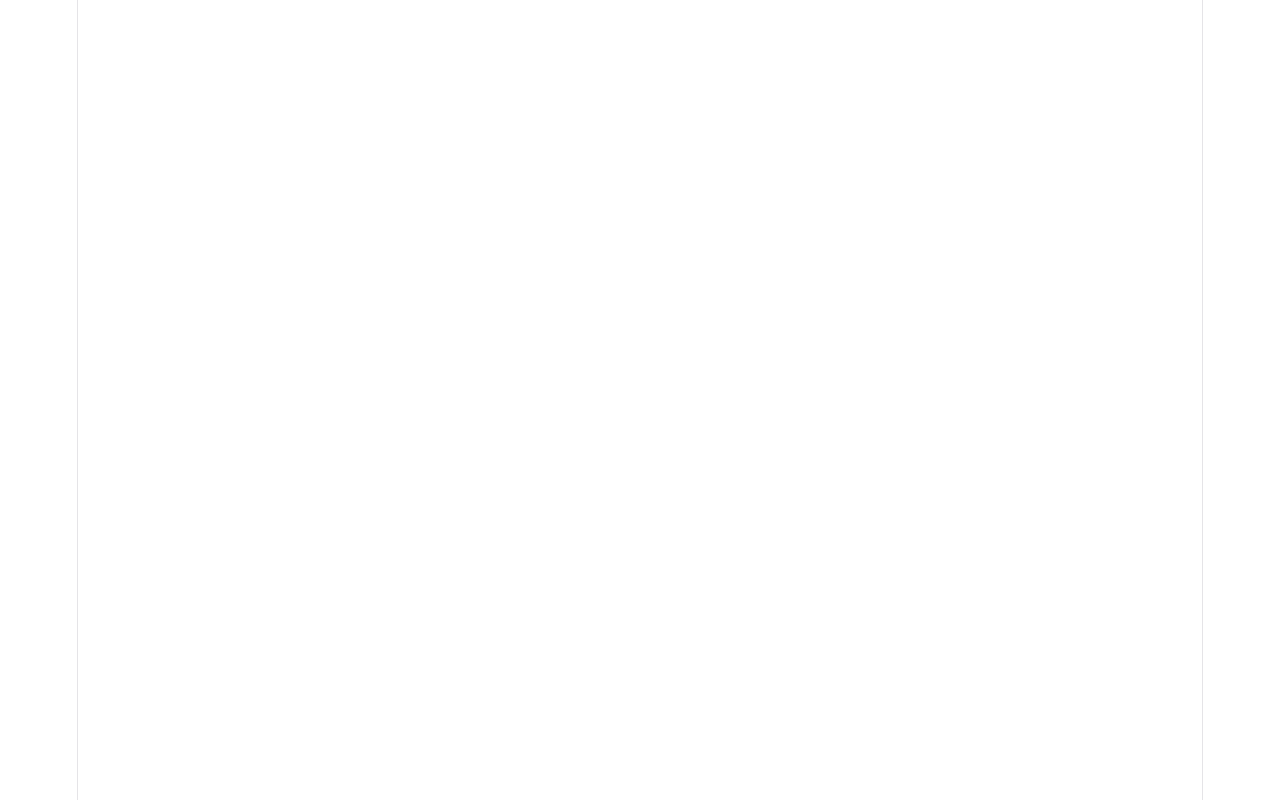
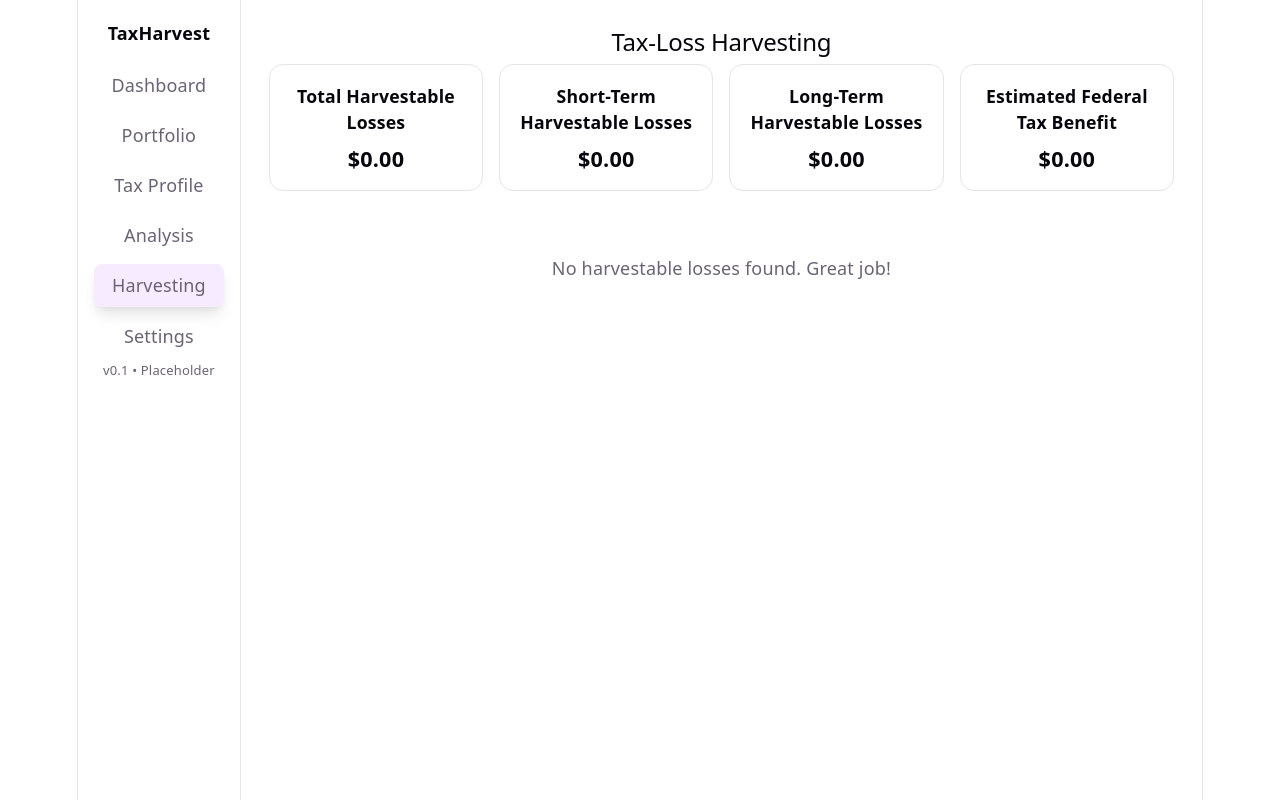
Before and after one commit to pradeepakkineni-sketch/TaxHarvest, a React (Vite) app in the folder frontend/: page /harvesting in a window 1280 px wide. Before the commit this address had no page. Built offline with nearby package versions, Linux system fonts and the light colour scheme.

Commit message:
Improve portfolio table input layout

```diff
--- a/frontend/src/App.tsx
+++ b/frontend/src/App.tsx
@@ -5,6 +5,7 @@ import Dashboard from './pages/Dashboard'
 import Portfolio from './pages/Portfolio'
 import TaxProfile from './pages/TaxProfile'
 import Analysis from './pages/Analysis'
+import TaxLossHarvesting from './pages/TaxLossHarvesting'
 import Settings from './pages/Settings'
 
 export default function App() {
@@ -17,6 +18,7 @@ export default function App() {
             <Route path="portfolio" element={<Portfolio />} />
             <Route path="tax-profile" element={<TaxProfile />} />
             <Route path="analysis" element={<Analysis />} />
+            <Route path="harvesting" element={<TaxLossHarvesting />} />
             <Route path="settings" element={<Settings />} />
           </Route>
         </Routes>
--- a/frontend/src/components/Sidebar.tsx
+++ b/frontend/src/components/Sidebar.tsx
@@ -10,6 +10,7 @@ export default function Sidebar() {
         <NavLink to="/portfolio" className="nav-item">Portfolio</NavLink>
         <NavLink to="/tax-profile" className="nav-item">Tax Profile</NavLink>
         <NavLink to="/analysis" className="nav-item">Analysis</NavLink>
+        <NavLink to="/harvesting" className="nav-item">Harvesting</NavLink>
         <NavLink to="/settings" className="nav-item">Settings</NavLink>
       </nav>
       <div className="sb-footer">v0.1 • Placeholder</div>
--- /dev/null
+++ b/frontend/src/pages/TaxLossHarvesting.tsx
@@ -0,0 +1,119 @@
+import { useMemo } from 'react'
+import { usePortfolio } from '../context/PortfolioContext'
+
+const SHORT_TERM_RATE = 0.24
+const LONG_TERM_RATE = 0.15
+
+export default function TaxLossHarvesting() {
+  const portfolio = usePortfolio()
+
+  const harvestableLots = useMemo(() => {
+    return portfolio.calculated
+      .filter((tx) => tx.gainLoss < 0)
+      .map((tx) => {
+        const loss = Math.abs(tx.gainLoss)
+        const estimatedBenefit =
+          tx.taxClassification === 'Short-Term'
+            ? loss * SHORT_TERM_RATE
+            : loss * LONG_TERM_RATE
+        return {
+          ...tx,
+          loss,
+          estimatedBenefit,
+        }
+      })
+  }, [portfolio.calculated])
+
+  const summary = useMemo(() => {
+    let totalHarvestable = 0
+    let stHarvestable = 0
+    let ltHarvestable = 0
+    let totalBenefit = 0
+
+    harvestableLots.forEach((lot) => {
+      totalHarvestable += lot.loss
+      totalBenefit += lot.estimatedBenefit
+      if (lot.taxClassification === 'Short-Term') {
+        stHarvestable += lot.loss
+      } else {
+        ltHarvestable += lot.loss
+      }
+    })
+
+    return {
+      totalHarvestable,
+      stHarvestable,
+      ltHarvestable,
+      totalBenefit,
+    }
+  }, [harvestableLots])
+
+  return (
+    <section>
+      <h2>Tax-Loss Harvesting</h2>
+
+      <div className="summary-cards">
+        <div className="summary-card">
+          <h3>Total Harvestable Losses</h3>
+          <div className="amount">${summary.totalHarvestable.toFixed(2)}</div>
+        </div>
+        <div className="summary-card">
+          <h3>Short-Term Harvestable Losses</h3>
+          <div className="amount">${summary.stHarvestable.toFixed(2)}</div>
+        </div>
+        <div className="summary-card">
+          <h3>Long-Term Harvestable Losses</h3>
+          <div className="amount">${summary.ltHarvestable.toFixed(2)}</div>
+        </div>
+        <div className="summary-card">
+          <h3>Estimated Federal Tax Benefit</h3>
+          <div className="amount">${summary.totalBenefit.toFixed(2)}</div>
+        </div>
+      </div>
+
+      {harvestableLots.length === 0 ? (
+        <div className="empty-state">
+          <p>No harvestable losses found. Great job!</p>
+        </div>
+      ) : (
+        <div className="table-card">
+          <p className="note">
+            Estimated tax benefit calculated at 24% for short-term losses and 15% for long-term losses.
+            <br />
+            Does not include wash sale detection or state tax.
+          </p>
+          <table className="harvestable-lots">
+            <thead>
+              <tr>
+                <th>Ticker</th>
+                <th>Shares</th>
+                <th>Buy Date</th>
+                <th>Sell Date</th>
+                <th>Loss</th>
+                <th>Tax Classification</th>
+                <th>Estimated Tax Benefit (24%/15%)</th>
+              </tr>
+            </thead>
+            <tbody>
+              {harvestableLots.map((lot) => (
+                <tr key={lot.id}>
+                  <td className="ticker">{lot.ticker || '—'}</td>
+                  <td className="shares">{lot.shares.toFixed(2)}</td>
+                  <td className="date">{lot.buyDate || '—'}</td>
+                  <td className="date">{lot.sellDate || '—'}</td>
+                  <td className="loss">-${lot.loss.toFixed(2)}</td>
+                  <td className="classification">
+                    <span className={`badge ${lot.taxClassification.toLowerCase()}`}>
+                      {lot.taxClassification}
+                    </span>
+                  </td>
+                  <td className="benefit">${lot.estimatedBenefit.toFixed(2)}</td>
+                </tr>
+              ))}
+            </tbody>
+          </table>
+        </div>
+      )}
+    </section>
+  )
+}
--- a/frontend/src/styles/layout.css
+++ b/frontend/src/styles/layout.css
@@ -46,9 +46,31 @@
 .card { padding: 18px; border: 1px solid var(--border); border-radius: 12px; text-align: left; background: var(--bg); }
 .card .big { font-size: 20px; font-weight: 600; margin-top: 8px; color: var(--text-h); }
 
-.table-card { padding: 12px; border: 1px solid var(--border); border-radius: 12px; background: var(--bg); }
-.holdings { width: 100%; border-collapse: collapse; }
-.holdings th, .holdings td { text-align: left; padding: 10px 8px; border-bottom: 1px solid var(--border); }
+.table-card { padding: 12px; border: 1px solid var(--border); border-radius: 12px; background: var(--bg); overflow-x: auto; }
+.transactions { width: 100%; min-width: 1180px; border-collapse: collapse; font-size: 0.95rem; }
+.transactions th, .transactions td { padding: 10px 8px; border-bottom: 1px solid var(--border); }
+.transactions th { background: var(--accent-bg); font-weight: 600; border-bottom: 2px solid var(--border); }
+.transactions td input { width: 100%; padding: 8px; border: 1px solid var(--border); border-radius: 4px; font-size: 0.95rem; box-sizing: border-box; }
+.transactions th:nth-child(1), .transactions td:nth-child(1) { min-width: 100px; }
+.transactions th:nth-child(2), .transactions td:nth-child(2),
+.transactions th:nth-child(3), .transactions td:nth-child(3),
+.transactions th:nth-child(4), .transactions td:nth-child(4) { min-width: 110px; }
+.transactions th:nth-child(5), .transactions td:nth-child(5),
+.transactions th:nth-child(6), .transactions td:nth-child(6) { min-width: 120px; }
+.transactions th:nth-child(7), .transactions td:nth-child(7),
+.transactions th:nth-child(8), .transactions td:nth-child(8),
+.transactions th:nth-child(9), .transactions td:nth-child(9) { min-width: 130px; }
+.transactions th:nth-child(10), .transactions td:nth-child(10) { min-width: 100px; }
+.transactions th:nth-child(11), .transactions td:nth-child(11) { min-width: 140px; }
+.transactions th:nth-child(12), .transactions td:nth-child(12) { min-width: 100px; }
+.transactions td:nth-child(2),
+.transactions td:nth-child(5),
+.transactions td:nth-child(6),
+.transactions td:nth-child(7),
+.transactions td:nth-child(8),
+.transactions td:nth-child(9),
+.transactions td:nth-child(10) { text-align: right; }
+.transactions td:nth-child(12) { text-align: center; }
 .placeholder { color: var(--text); text-align: center; padding: 24px 0; }
 
 .summary-cards { display: grid; grid-template-columns: repeat(4, 1fr); gap: 16px; margin-bottom: 24px; }
@@ -70,6 +92,28 @@
 .profile-form { display: grid; grid-template-columns: 1fr 1fr; gap: 12px; max-width: 720px; }
 .profile-form label { display: flex; flex-direction: column; gap: 6px; font-weight: 500; color: var(--text-h); }
 .profile-form input, .profile-form select { padding: 10px; border: 1px solid var(--border); border-radius: 8px; }
+
+.empty-state { padding: 40px 20px; text-align: center; color: var(--text); }
+
+.note { font-size: 0.9rem; color: var(--text); margin-bottom: 12px; line-height: 1.4; }
+
+.harvestable-lots { width: 100%; border-collapse: collapse; font-size: 0.9rem; }
+
+.harvestable-lots th { background: var(--accent-bg); padding: 10px 6px; text-align: left; font-weight: 600; border-bottom: 2px solid var(--border); }
+
+.harvestable-lots td { padding: 10px 6px; border-bottom: 1px solid var(--border); }
+
+.harvestable-lots .ticker { font-weight: 500; }
+
+.harvestable-lots .loss { color: #c33; font-weight: 600; }
+
+.harvestable-lots .benefit { color: #3a3; font-weight: 600; }
+
+.badge { display: inline-block; padding: 4px 8px; border-radius: 4px; font-size: 0.85rem; font-weight: 600; }
+
+.badge.short-term { background: #fee; color: #c33; }
+
+.badge.long-term { background: #efe; color: #363; }
 
 .portfolio-source-toggle { margin-bottom: 20px; }
 
```
